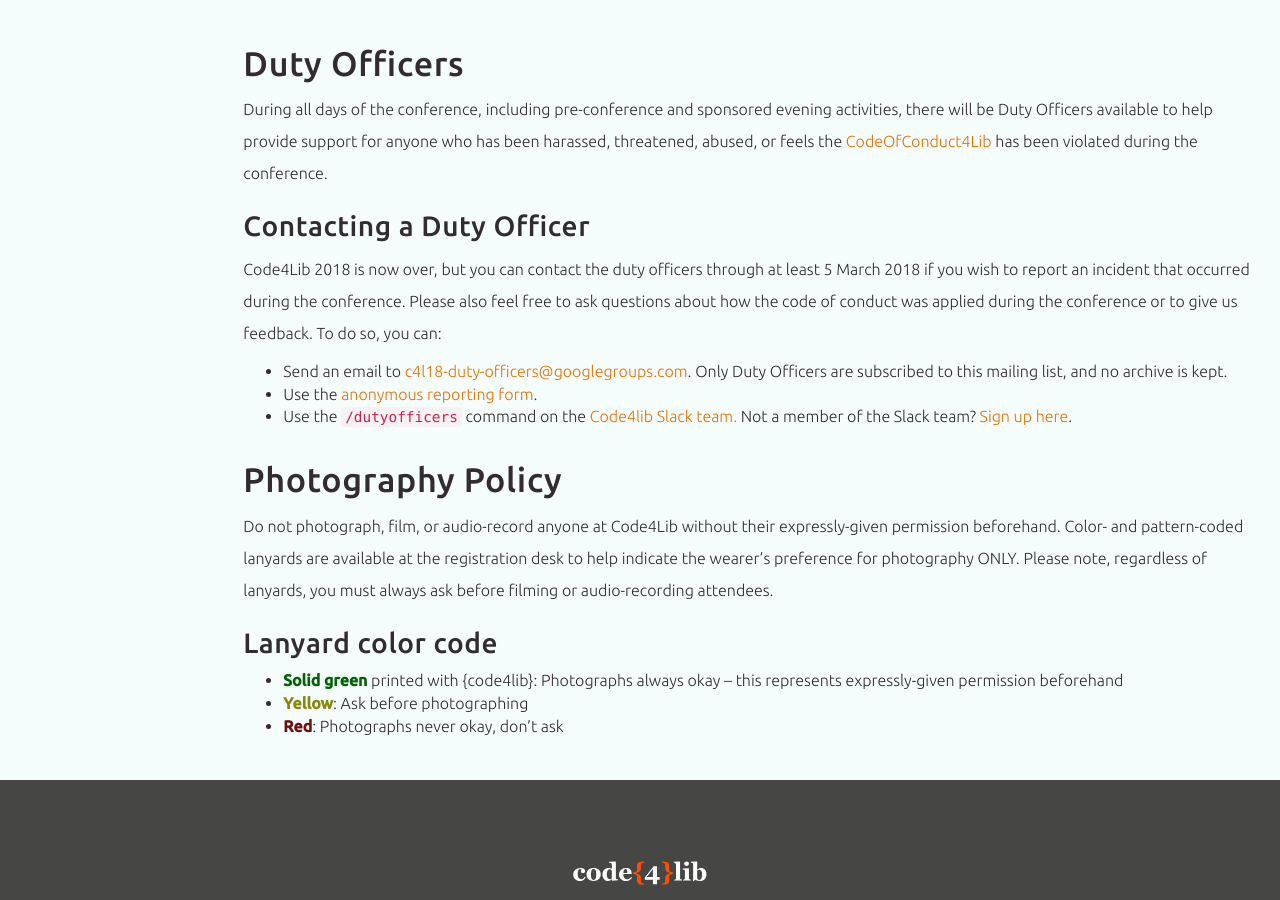
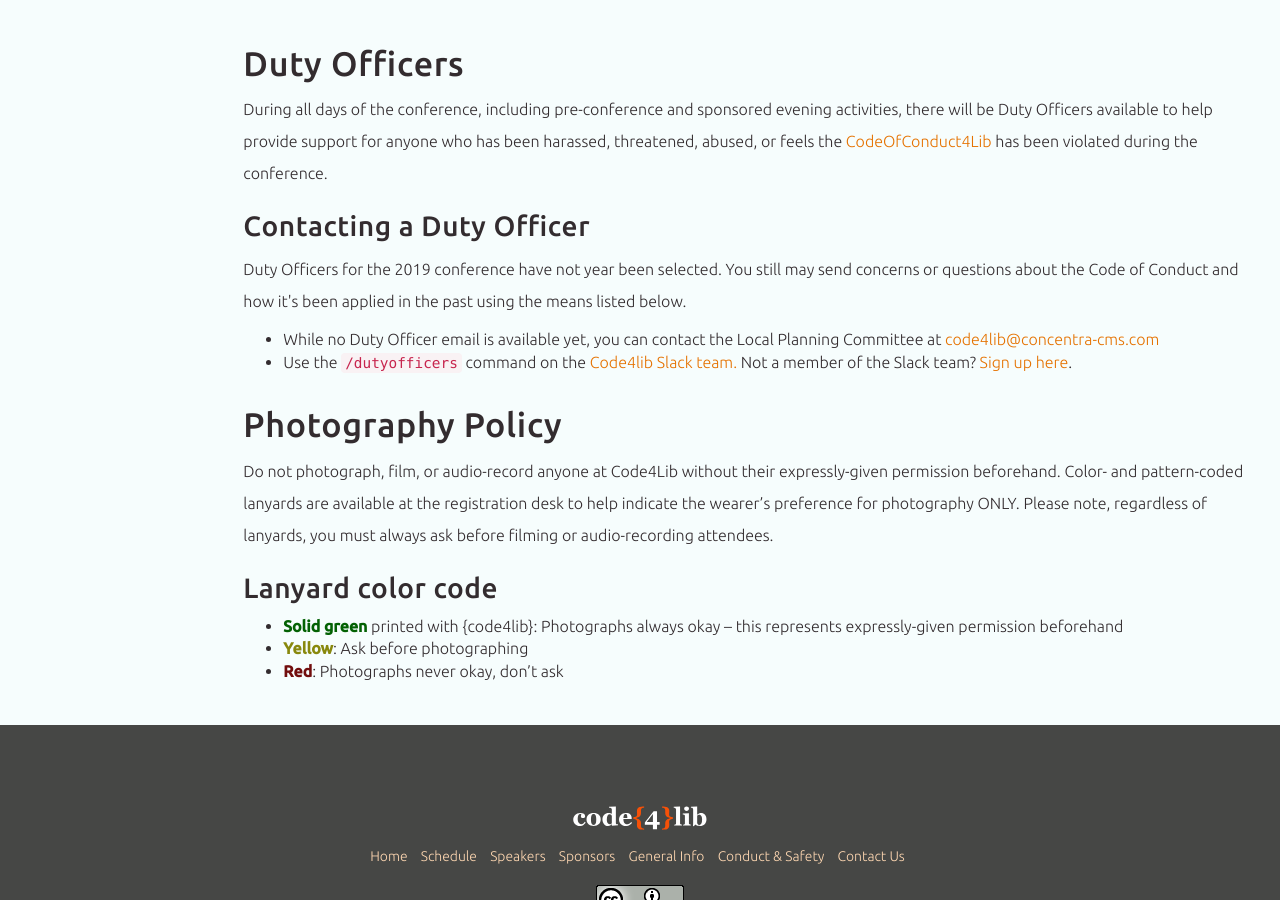
Before and after one commit to code4lib/2019.code4lib.org, a Jekyll site: the page built from conduct/index.html, in a window 1280 px wide and 900 px high, scrolled down 767 px. Built offline with Jekyll 4.4.1, drawn with Linux system fonts in a browser that asks for light colours; some web fonts are replaced.

Commit message:
better handling of duty officer info
esp for pre-conference when we don't know them yet

```diff
--- a/_data/conf.yml
+++ b/_data/conf.yml
@@ -19,6 +19,9 @@
 main-conf-email: "code4lib@concentra-cms.com"
 sponsor-contact-email: ""
 scholarship-contact-email: "code4libaward@gmail.com"
+# when empty, Duty Officers page will use main-conf-email
+duty-officer-email: ""
+anonymous-form: ""
 
 ###################
 # Homepage section
--- a/conduct/index.html
+++ b/conduct/index.html
@@ -91,17 +91,23 @@
 
                     <h3>Contacting a Duty Officer</h3>
 
-                    <p>
-                      Code4Lib 2018 is now over, but you can contact the duty officers through at least
-                      5 March 2018 if you wish to report an incident that occurred during the conference.
-                      Please also feel free to ask questions about how the code of conduct was applied
-                      during the conference or to give us feedback.  To do so, you can:
+                    {% unless site.data.duty-officers %}
+                        <p>Duty Officers for the {{site.data.conf.year}} conference have not year been selected. You still may send concerns or questions about the Code of Conduct and how it's been applied in the past using the means listed below.</p>
+                    {% endunless %}
+
                       <ul>
-                        <li>Send an email to <a href="mailto:c4l18-duty-officers@googlegroups.com">c4l18-duty-officers@googlegroups.com</a>. Only Duty Officers are subscribed to this mailing list, and no archive is kept.</li>
-                        <li>Use the <a href="https://c4l18.libraryexchange.org/">anonymous reporting form</a>.</li>
+                        {% if site.data.conf.duty-officer-email != '' %}
+                            <li>Send an email to <a href="mailto:{{site.data.conf.duty-officer-email}}">{{site.data.conf.duty-officer-email}}</a>. Only Duty Officers are subscribed to this mailing list, and no archive is kept.
+                        {% else %}
+                            <li>While no Duty Officer email is available yet, you can contact the Local Planning Committee at <a href="mailto:{{site.data.conf.main-conf-email}}">{{site.data.conf.main-conf-email}}</a>
+                        {% endif %}
+
+                        {% if site.data.conf.anonymous-form != '' %}
+                            <li>Use the <a href="https://c4l18.libraryexchange.org/">anonymous reporting form</a>.
+                        {% endif %}
+
                         <li>Use the <code>/dutyofficers</code> command on the <a href="https://code4lib.slack.com/">Code4lib Slack team.</a> Not a member of the Slack team? <a href="https://docs.google.com/forms/d/120Dw1JjLxPJB9VTGl0mUY7Ot6yg6YNY1RZUISJFzdwk/viewform?c=0&w=1">Sign up here</a>.</li>
                       </ul>
-                    </p>
 
                     {% if site.data.duty-officers %}
                         {% assign onsite_officers = site.data.duty-officers | where:"onsite","true" %}
@@ -137,7 +143,7 @@
                 </div>
            </div>
 
-                    {% if site.data.duty-officer-schedule %}
+            {% if site.data.duty-officer-schedule %}
             <div class="row">
                 <div class="col-md-12">
                     <h2 id="schedule">Duty Officer Schedule</h2>
@@ -174,7 +180,7 @@
                     {% endfor %}
                 </div>
             </div>
-                    {% endif %}
+            {% endif %}
 
 
             <div class="row">
```
